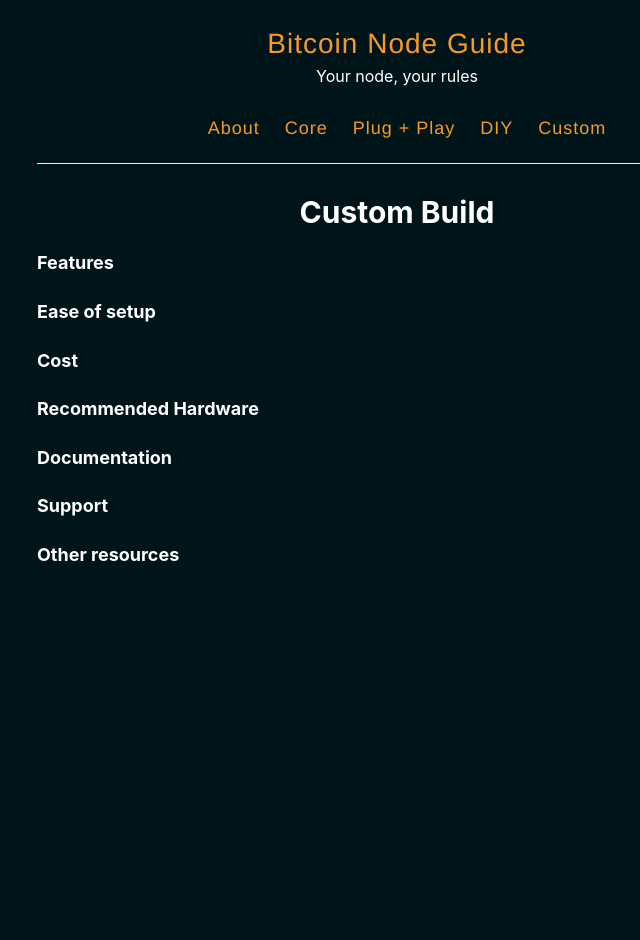
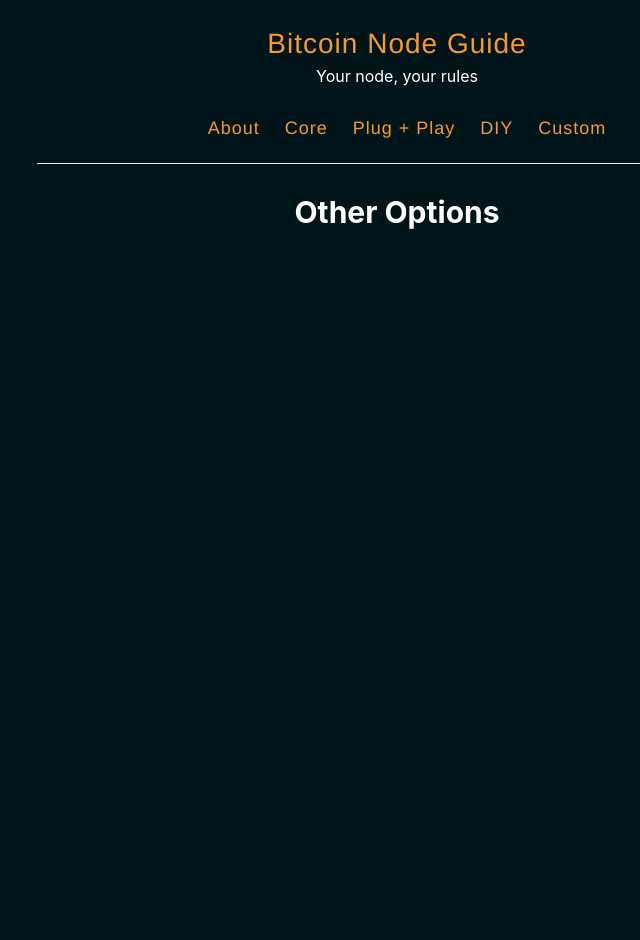
Before and after one commit to BitcoinQnA/node-guide, a Jekyll site: the page built from _pages/other.md, in a window 1280 px wide. Shown: the whole page, without its empty margins (243-883 px from the left). Built offline with Jekyll 4.4.1, drawn with Linux system fonts in a browser that asks for light colours.

Commit message:
Update other.md

```diff
--- a/_pages/other.md
+++ b/_pages/other.md
@@ -1,20 +1,5 @@
 ---
 layout: page
-title: Custom Build
-permalink: /custom/
+title: Other Options
+permalink: /other/
 ---
-
-
-#### Features
-
-#### Ease of setup
-
-#### Cost
-
-#### Recommended Hardware
-
-#### Documentation
-
-#### Support
-
-#### Other resources
```
